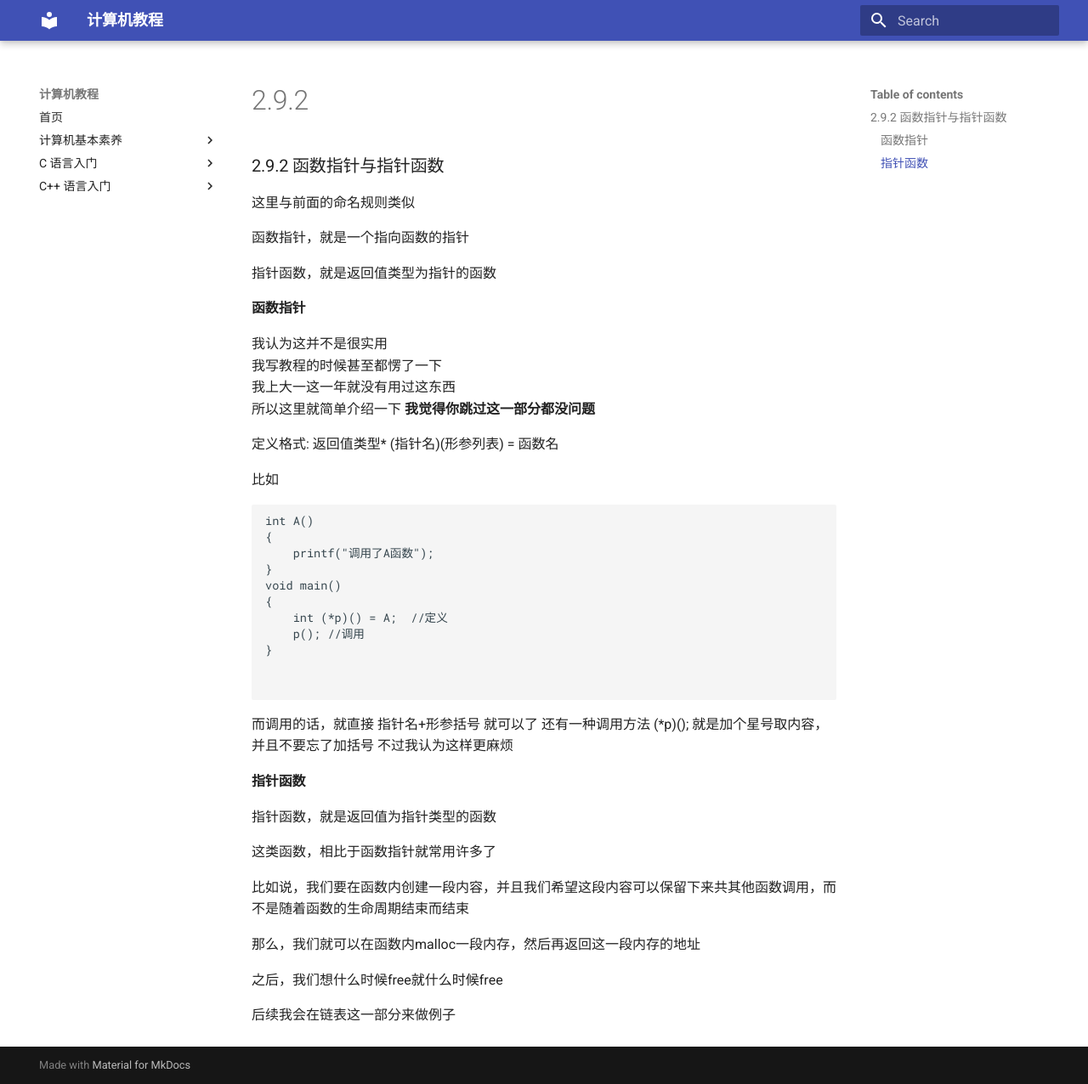
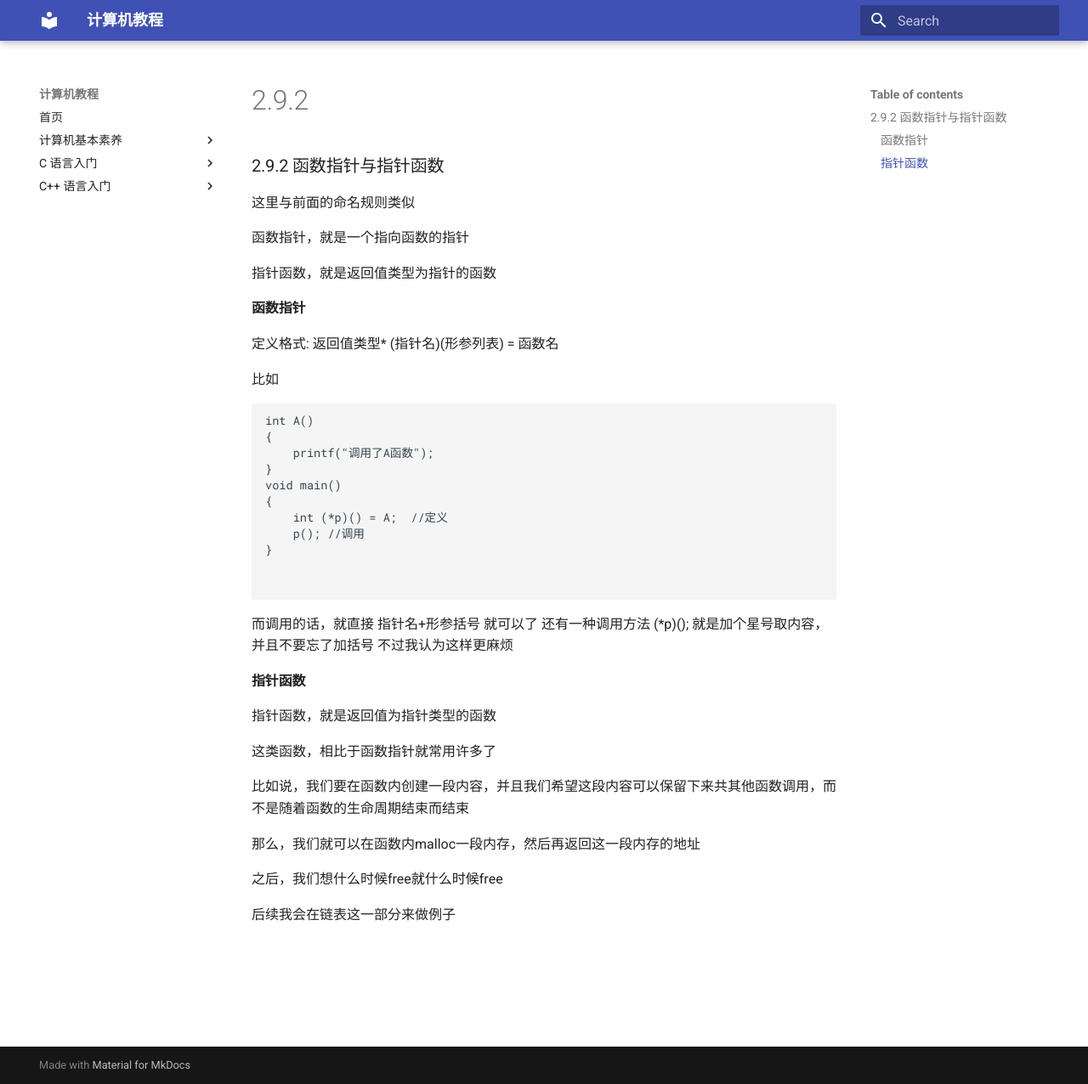
Before and after one commit to Muhamia/computer-tutorials, an MkDocs documentation site: the page built from docs/programming-language-c/2.9/2.9.2.md, in a window 1280 px wide and 1276 px high. Shown: the whole window at 85% size. Built offline with MkDocs 1.6.1 and Material for MkDocs 9.7.7, drawn with Linux system fonts in a browser that asks for light colours.

Commit message:
delete negative content in 2.9.2

```diff
--- a/docs/programming-language-c/2.9/2.9.2.md
+++ b/docs/programming-language-c/2.9/2.9.2.md
@@ -7,11 +7,6 @@
 指针函数，就是返回值类型为指针的函数
 
 #### 函数指针
-我认为这并不是很实用
-我写教程的时候甚至都愣了一下
-我上大一这一年就没有用过这东西
-所以这里就简单介绍一下
-**我觉得你跳过这一部分都没问题**
 
 定义格式:
 返回值类型* (指针名)(形参列表) = 函数名
```
